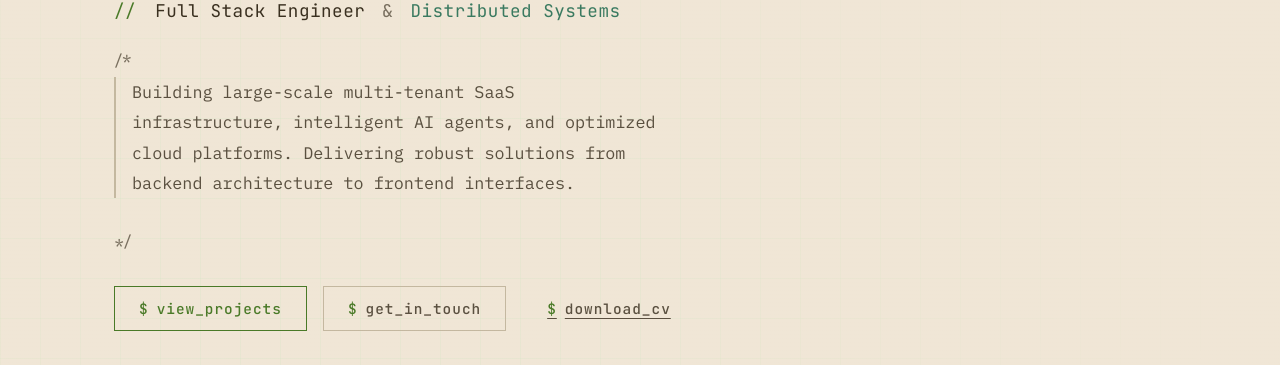
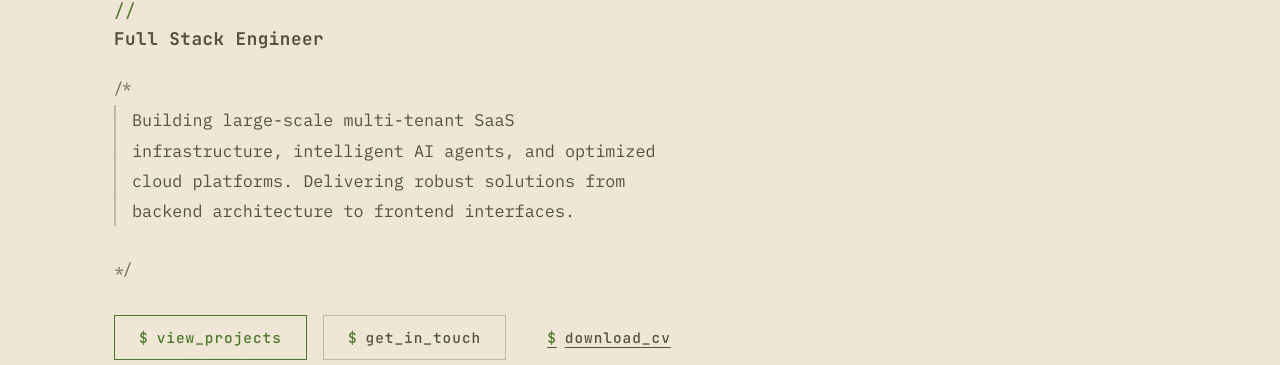
Before and after one commit to Apoorvd/portfolio, a website: page docs/index.html in a window 1280 px wide. Shown: the part 202-567 px from the top of the page. Drawn offline with Linux system fonts and the light colour scheme; a web font is replaced by a local one.

Commit message:
changing the roles

```diff
--- a/docs/index.html
+++ b/docs/index.html
@@ -56,9 +56,7 @@
                 <h1 class="hero-name">Apoorv Dubey</h1>
                 <div class="hero-role">
                     <span class="role-prefix">//</span>
-                    <span class="role-text">Full Stack Engineer</span>
-                    <span class="role-divider"> & </span>
-                    <span class="role-text accent">Distributed Systems</span>
+                    <h2 class="hero-role">Full Stack Engineer</h2>
                 </div>
                 <div class="hero-desc">
                     <span class="comment">/*</span>
```
